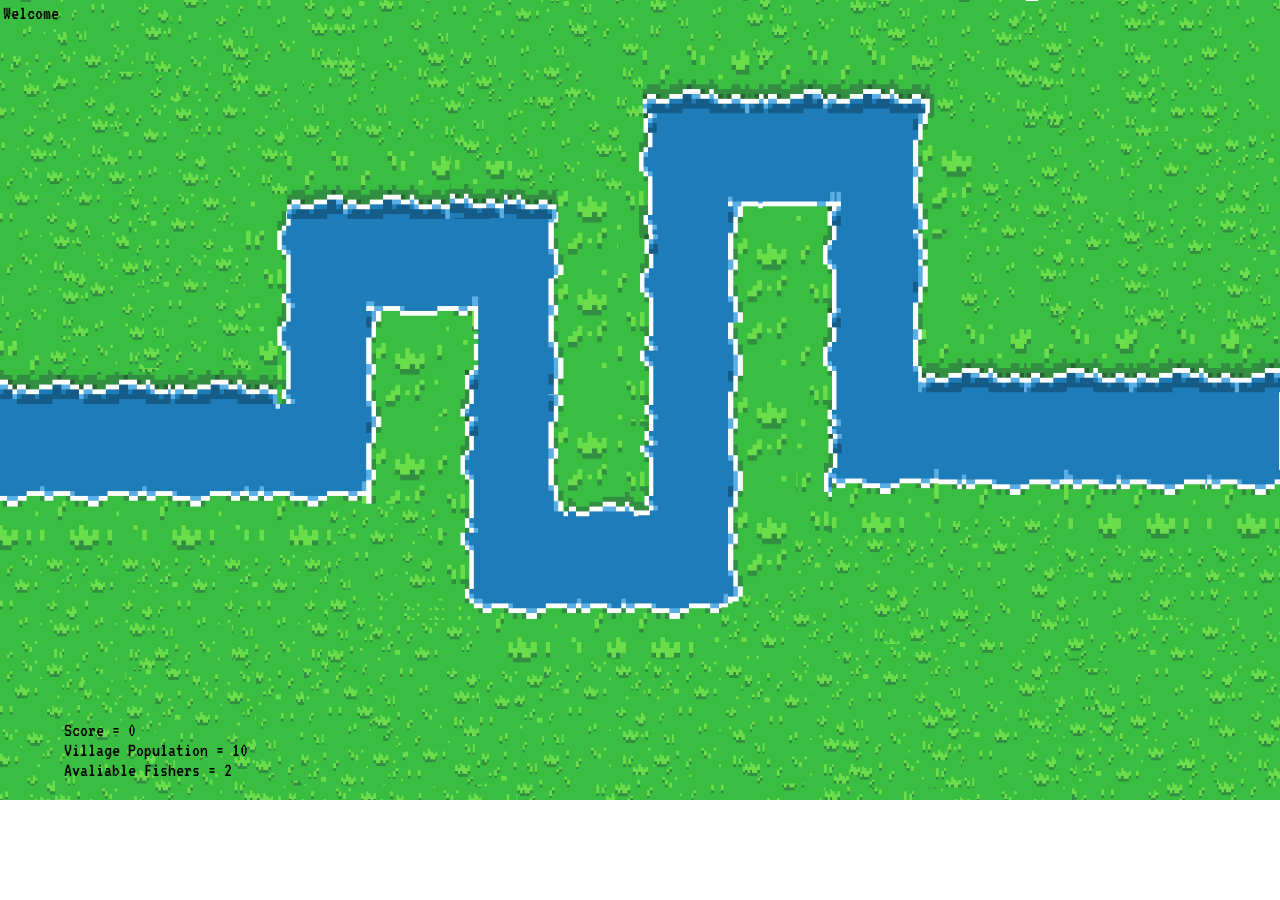
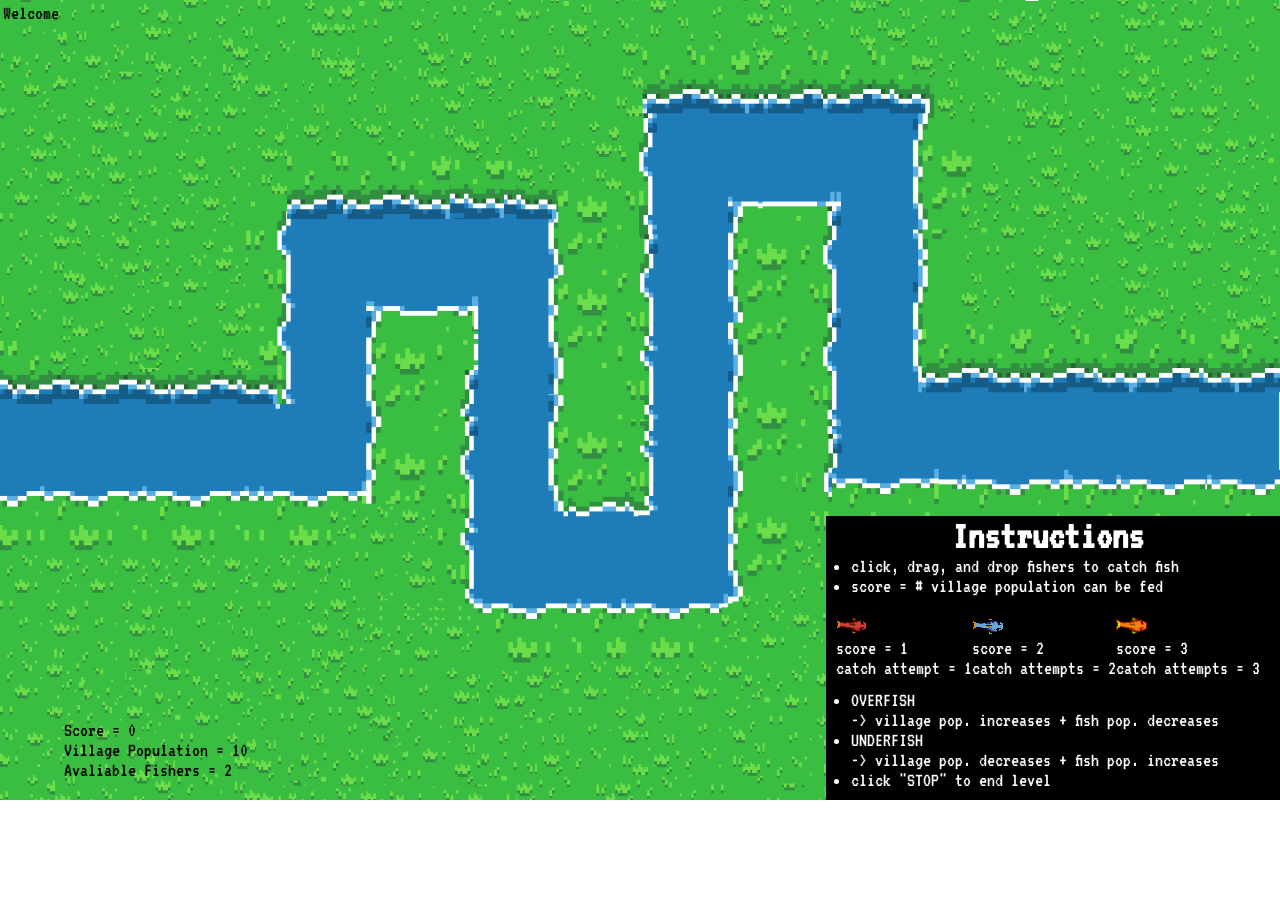
Before and after one commit to anniewang1109/CSSI_Fishing_Village_Game, a Python web app: template templates/gamePage.html in a window 1280 px wide; the page is wider, and only the part inside the window is pictured. Run offline with Jinja, Linux system fonts and the light colour scheme; the template is opened without the code that fills it, so the values that code supplies are empty.

Commit message:
inserted instructions to GP2.html

```diff
--- a/static/gamePage.css
+++ b/static/gamePage.css
@@ -8,10 +8,6 @@
   height: 900px;
   overflow: hidden;
   font-family: 'VT323', monospace;
-}
-
-p{
-  font-size: 20px;
 }
 
 #background-layer{
@@ -78,7 +74,8 @@
   z-index: 7;
   position:absolute;
   left: 5%;
-  top: 90%
+  top: 90%;
+  font-size: 20px;
 }
 
 #nickname{
@@ -86,6 +83,56 @@
   position: absolute;
   left:3px;
   top: 3px;
-  /* line-height: .5; */
-  /* margin: 0px; */
+  font-size: 20px;
 }
+
+#instructions{
+  font-size: 20px;
+  z-index:9;
+  position: absolute;
+  bottom:0px;
+  right: 0px;
+  padding-bottom: 10px;
+  padding-left: 10px;
+  padding-right: 20px;
+  background-color: black;
+  color: white;
+}
+
+h1{
+  text-align: center;
+}
+
+a {
+    display: block;
+    position: relative;
+    text-decoration: none;
+    color: white;
+    cursor: pointer;
+    width: 120px;
+    padding: 8px;
+    border-radius: .7em;
+    border-style: double;
+    margin-top: 20px;
+    margin-left: 100%;
+}
+
+li{
+  margin-left: 15px;
+}
+
+#allFish{
+  display: flex;
+  justify-content: space-evenly;
+}
+
+.fishImg{
+  margin-top: -18px;
+  max-height:60px;
+  max-width:32px;
+  overflow: hidden;
+}
+
+.fishInfo{
+  padding-bottom: 12px;
+}
--- a/templates/backstory.html
+++ b/templates/backstory.html
@@ -39,7 +39,7 @@
       <ul>
         <li>OVERFISH<br>-> village pop. increases + fish pop. decreases</li>
         <li>UNDERFISH<br>-> village pop. decreases + fish pop. increases</li>
-        <li>click "STOP" to end level</li>
+        <li>click <!--replace the word "STOP" with an image of the stop button-->"STOP" to end level</li>
       </ul>
     </div>
     <a href="/game">Continue ></a>
--- a/templates/gamePage.html
+++ b/templates/gamePage.html
@@ -16,8 +16,30 @@
     <!-- <canvas id="ui-layer" width="1440" height="900"></canvas> -->
 
     <div id="instructions">
-        <h1>Instructions</h1>
-
+      <h1>Instructions</h1>
+      <ul>
+        <li>click, drag, and drop fishers to catch fish</li>
+        <li>score = # village population can be fed</li>
+      </ul>
+      <div id="allFish">
+        <div id="redFishGroup">
+          <div class="fishImg" ><img src="/static/imgs/red_fish_right.png"></div>
+          <div class="fishInfo"><p>score = 1<br>catch attempt = 1 </p></div>
+        </div>
+        <div id="blueFishGroup">
+          <div class="fishImg" ><img src="/static/imgs/blue_fish_right.png"></div>
+          <div class="fishInfo"><p>score = 2<br>catch attempts = 2 </p></div>
+        </div>
+        <div id="yellowFishGroup">
+          <div class="fishImg" ><img src="/static/imgs/yellow_fish_right.png"></div>
+          <div class="fishInfo"><p>score = 3<br>catch attempts = 3 </p></div>
+        </div>
+      </div>
+      <ul>
+        <li>OVERFISH<br>-> village pop. increases + fish pop. decreases</li>
+        <li>UNDERFISH<br>-> village pop. decreases + fish pop. increases</li>
+        <li>click <!--replace the word "STOP" with an image of the stop button-->"STOP" to end level</li>
+      </ul>
     </div>
 
     <canvas id="game-layerU" width="1440" height="900"></canvas>
```
Also changed, not shown: static/backstory.css (+1 -6 lines).
